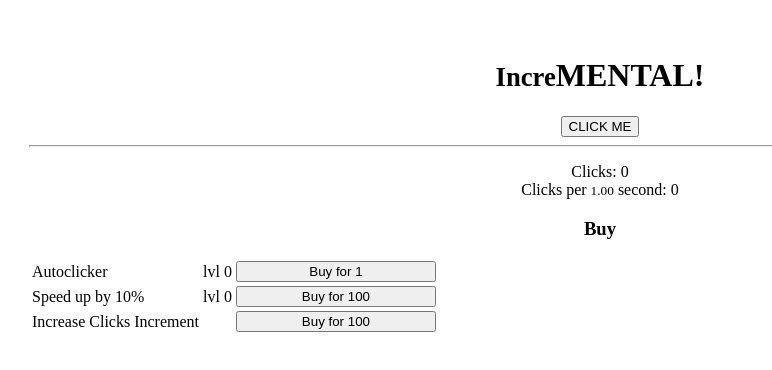
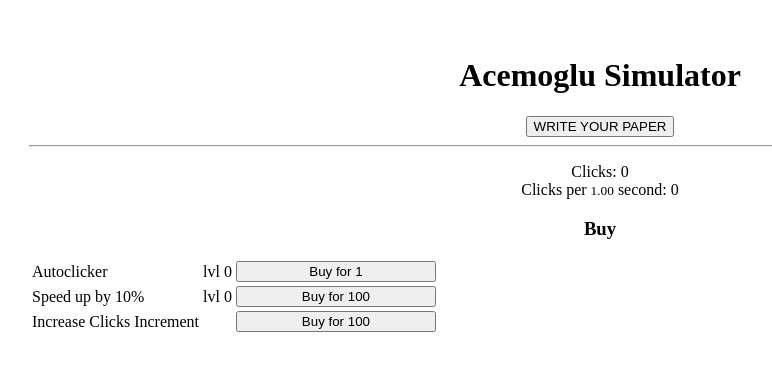
Before and after one commit to theconservant/a, a plain HTML site: page index.html in a window 1280 px wide. Shown: the whole page, without its empty margins (40-812 px from the left). Drawn offline with Linux system fonts and the light colour scheme.

Commit message:
Update index.html

```diff
--- a/index.html
+++ b/index.html
@@ -6,8 +6,8 @@
 	</head>
   <body>
     <div class="container">
-<h1><small>Incre</small>MENTAL!</h1>
-    <button id="click" type="button" class="btn btn-primary btn-lg btn-block">CLICK ME</button>
+<h1>Acemoglu Simulator</h1>
+    <button id="click" type="button" class="btn btn-primary btn-lg btn-block">WRITE YOUR PAPER</button>
     <hr>
     <p>
     Clicks: <span id="total_clicks">0</span><br />
```
